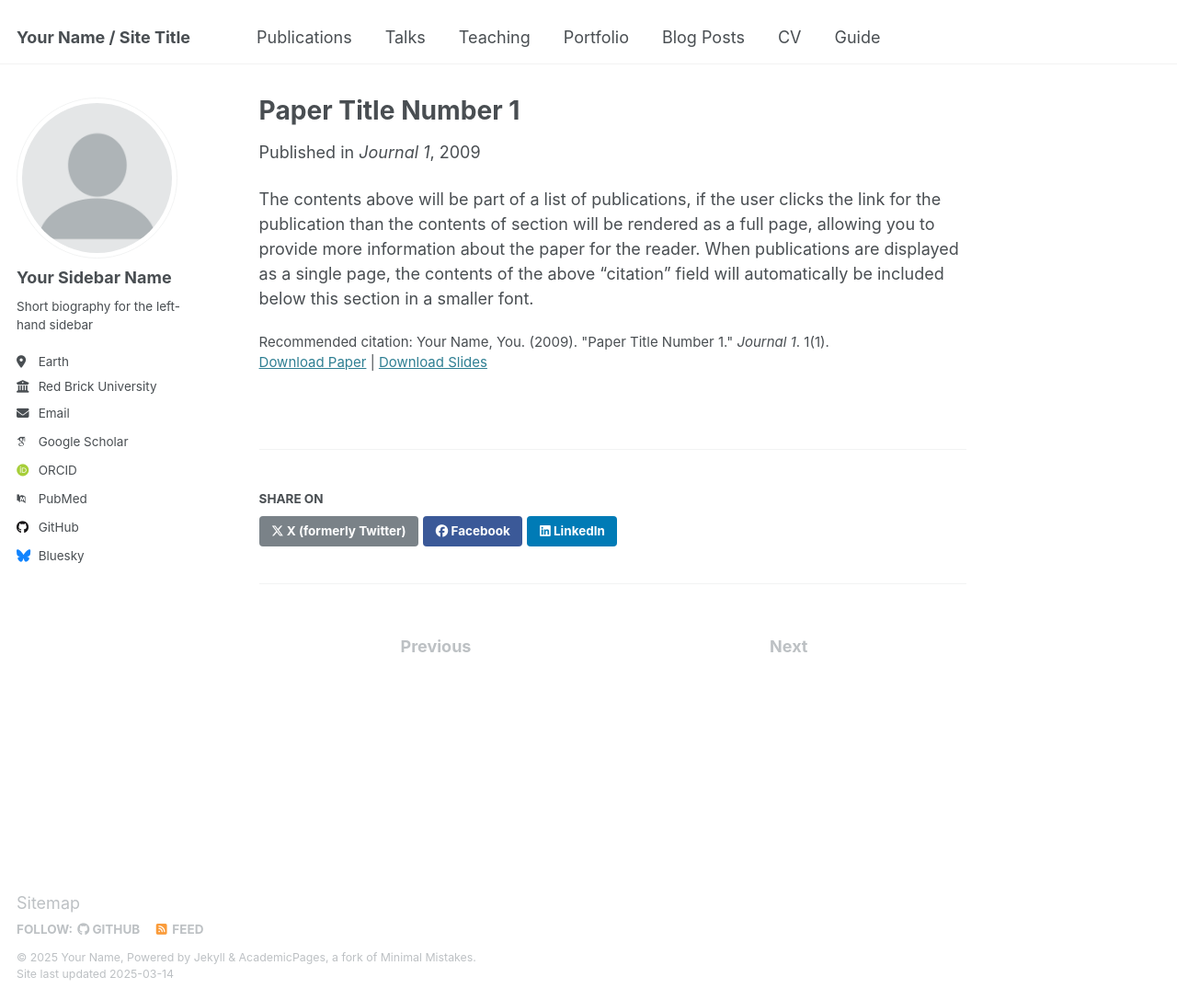
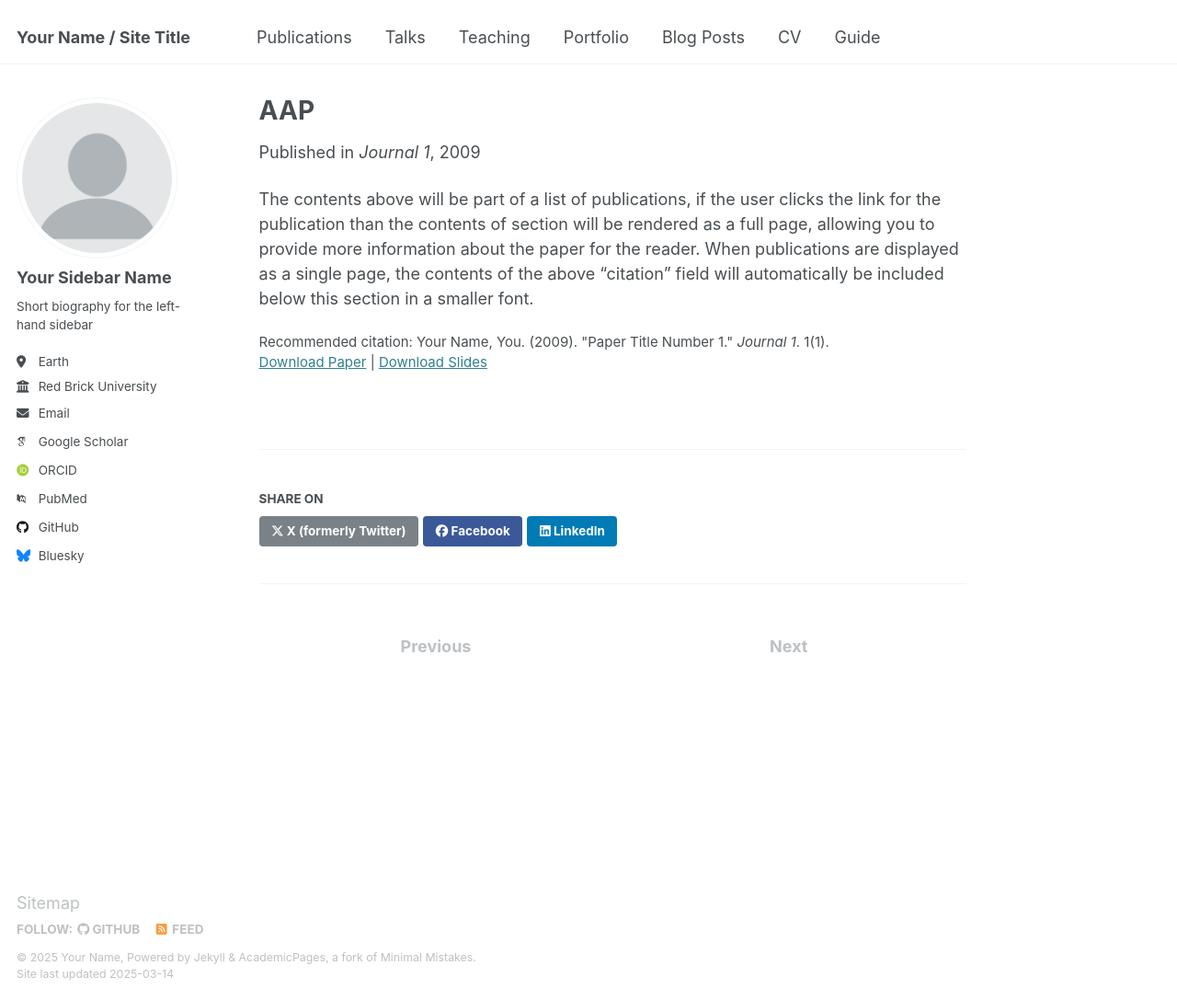
Before and after one commit to asdw53987003/-nyh-.github.io, a Jekyll site: the page built from _publications/2009-10-01-paper-title-number-1.md, in a window 1280 px wide and 1087 px high. Shown: the whole window at 92% size. Built offline with Jekyll 4.4.1, drawn with Linux system fonts in a browser that asks for light colours; some web fonts are replaced.

Commit message:
Update 2009-10-01-paper-title-number-1.md

```diff
--- a/_publications/2009-10-01-paper-title-number-1.md
+++ b/_publications/2009-10-01-paper-title-number-1.md
@@ -1,12 +1,12 @@
 ---
-title: "Paper Title Number 1"
+title: "AAP"
 collection: publications
 category: manuscripts
 permalink: /publication/2009-10-01-paper-title-number-1
 excerpt: 'This paper is about the number 1. The number 2 is left for future work.'
 date: 2009-10-01
 venue: 'Journal 1'
-slidesurl: 'http://academicpages.github.io/files/slides1.pdf'
+slidesurl: 'http://academicpages.github.io/files/AAP.pdf'
 paperurl: 'http://academicpages.github.io/files/paper1.pdf'
 citation: 'Your Name, You. (2009). &quot;Paper Title Number 1.&quot; <i>Journal 1</i>. 1(1).'
 ---
```
